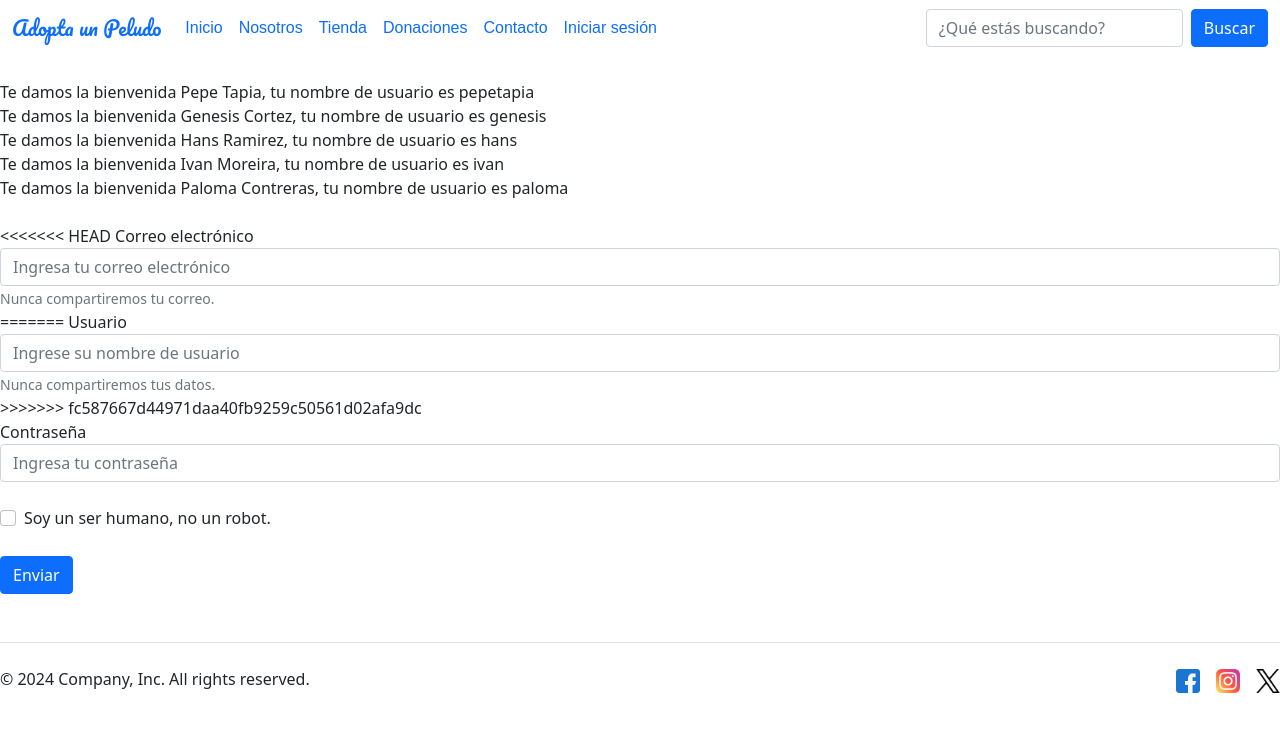
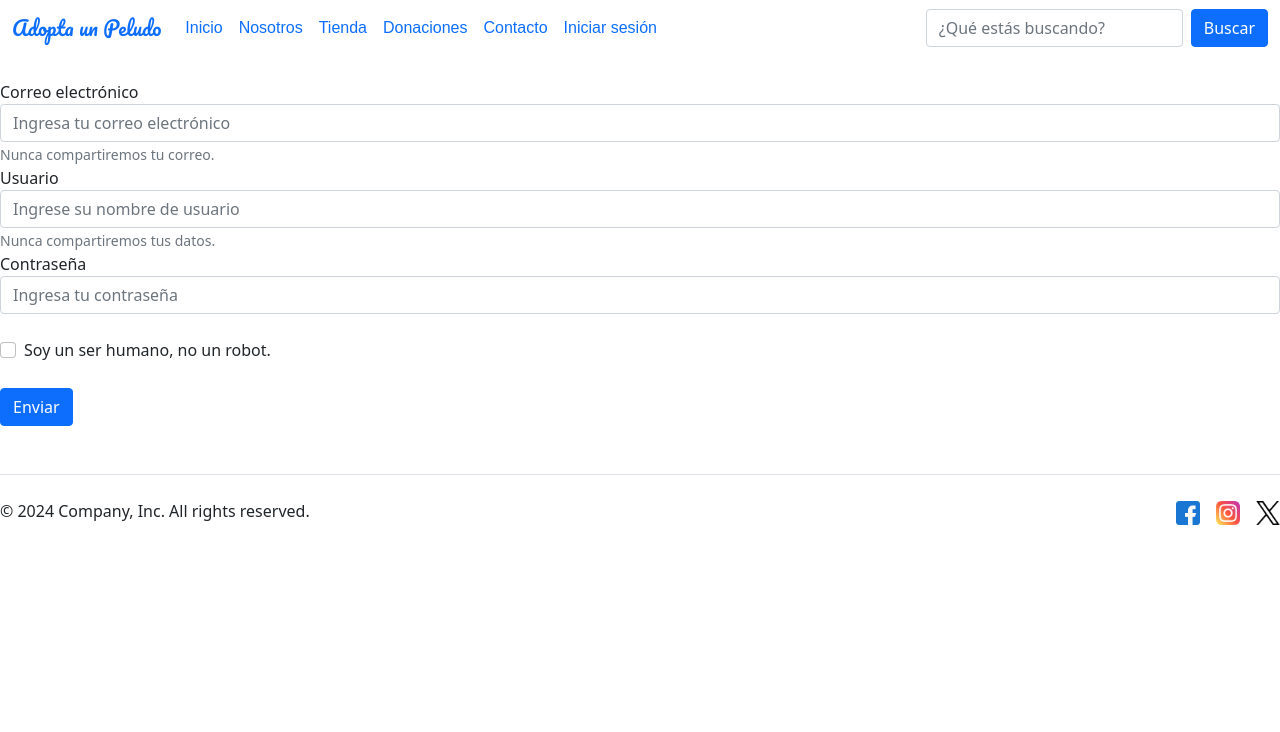
Before and after one commit to palomaandrea/adopta_un_peludo, a Django app: page /adopta_un_peludo/inicia_sesion in a window 1280 px wide. Shown: the top 732 px of the page. Run offline with Django 4.2, Linux system fonts and the light colour scheme; data comes from the database, SQL or seed files in the repository.

Commit message:
Se elimina demo de ORM para mostrar datos en adopta_un_peludo/inicia_sesion.html

```diff
--- a/misProyectos/adopta_un_peludo/templates/adopta_un_peludo/inicia_sesion.html
+++ b/misProyectos/adopta_un_peludo/templates/adopta_un_peludo/inicia_sesion.html
@@ -59,27 +59,25 @@
     </nav>
     <br />
 
-    {% for usuario in usuarios %}
+    <!--{% for usuario in usuarios %}
     Te damos la bienvenida {{ usuario.nombre }} {{ usuario.apellido }}, tu nombre de usuario es {{ usuario.usuario }}
     <br />
     {% endfor %}
 
-    <br />
+    <br />-->
 
     <form>
         <div class="form-group">
-            <<<<<<< HEAD <label for="exampleInputEmail1">Correo electrónico</label>
+            <label for="exampleInputEmail1">Correo electrónico</label>
                 <input type="email" class="form-control" id="exampleInputEmail1" aria-describedby="emailHelp"
                     placeholder="Ingresa tu correo electrónico">
                 <small id="emailHelp" class="form-text text-muted">Nunca compartiremos tu correo.</small>
         </div>
-        =======
         <label for="inputEmail4">Usuario</label>
         <input type="text" class="form-control" id="usuario" placeholder="Ingrese su nombre de usuario">
         <small id="emailHelp" class="form-text text-muted">Nunca compartiremos tus datos.</small>
         </div> <br />
 
-        >>>>>>> fc587667d44971daa40fb9259c50561d02afa9dc
         <div class="form-group">
             <label for="exampleInputPassword1">Contraseña</label>
             <input type="password" class="form-control" id="exampleInputPassword1" placeholder="Ingresa tu contraseña">
```
